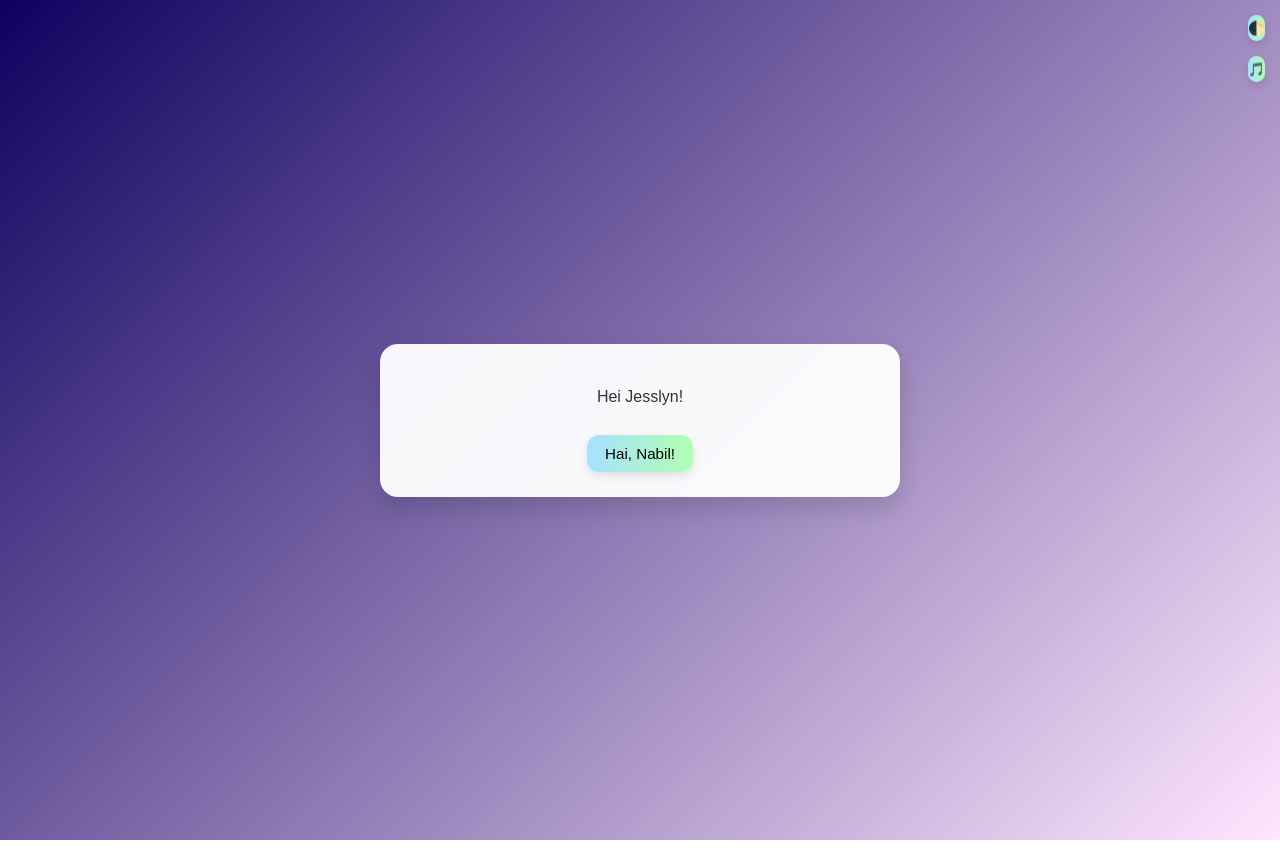
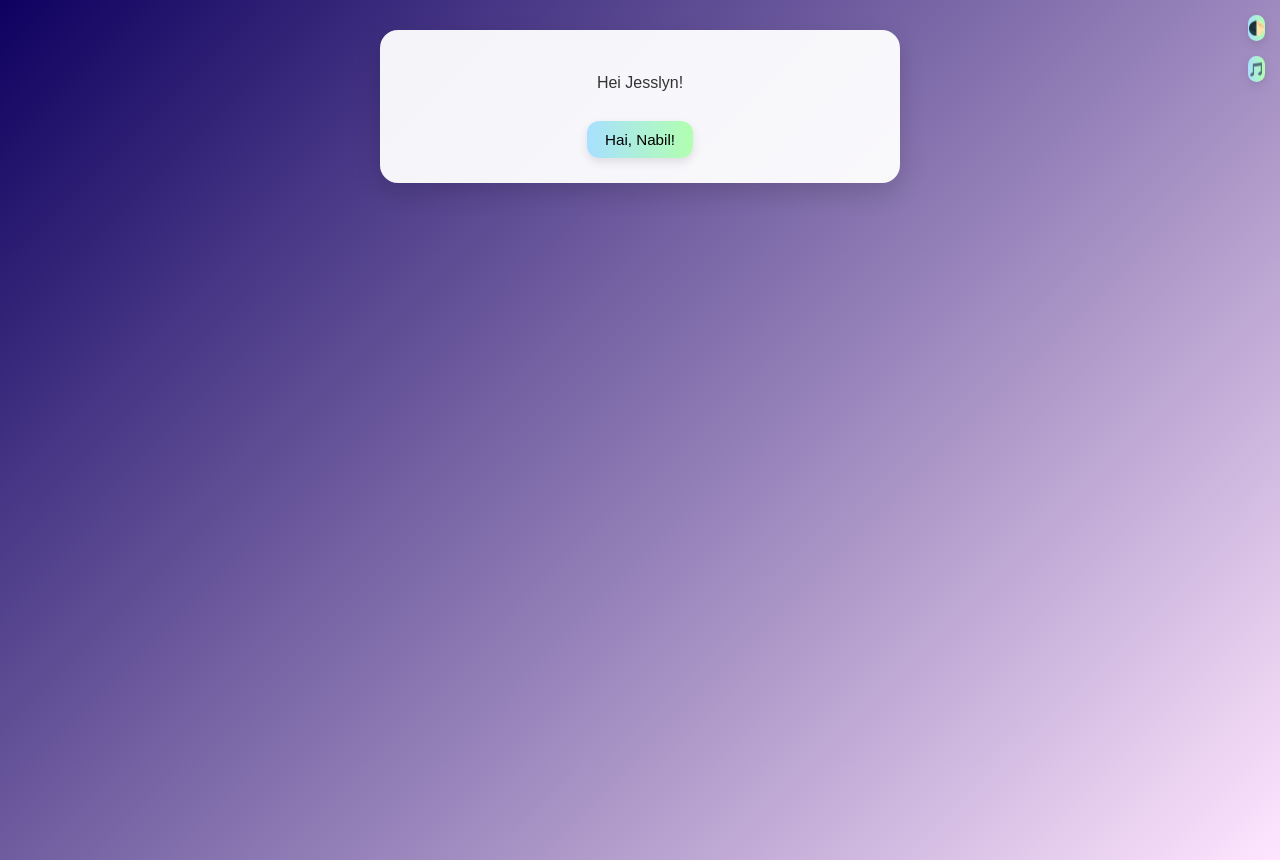
Before and after one commit to quisquiliana-nala/happy-birthday-jesslyn, a plain HTML site: page index.html in a window 1280 px wide. Drawn offline with Linux system fonts and the light colour scheme.

Commit message:
Update style.css

```diff
--- a/style.css
+++ b/style.css
@@ -1,14 +1,13 @@
 body {
   margin: 0;
   min-height: 100vh;
-  display: flex;
-  justify-content: center;
-  align-items: center;      /* card di tengah */
   background: linear-gradient(135deg, #0e005f, #ffe6ff);
   font-family: "Poppins", sans-serif;
-  overflow: hidden;         /* biar body ga scroll, hanya card */
+  overflow-x: hidden;   /* cegah geser samping */
+  overflow-y: auto;     /* biar bisa scroll ke bawah */
   position: relative;
-  padding: 20px 10px;
+  padding: 30px 10px;   /* jarak atas & samping */
+  display: block;       /* ⛔ bukan flex, biar konten bisa panjang */
 }
 
 body.dark {
@@ -35,9 +34,7 @@ body.dark p, body.dark h1 {
   z-index: 10;
   position: relative;
   animation: fadeIn 1s ease;
-  margin: auto;
-  max-height: 90vh;        /* kalau konten terlalu panjang */
-  overflow-y: auto;        /* scroll di dalam card */
+  margin: 0 auto 40px auto;  /* tengah horizontal + ada jarak bawah */
 }
 
 .hidden { display: none; }
@@ -138,7 +135,6 @@ img.friend-photo {
   .card {
     width: 90%;
     padding: 20px 15px;
-    max-height: 85vh;     /* biar lebih pas di layar kecil */
   }
 
   .floating-controls {
```
